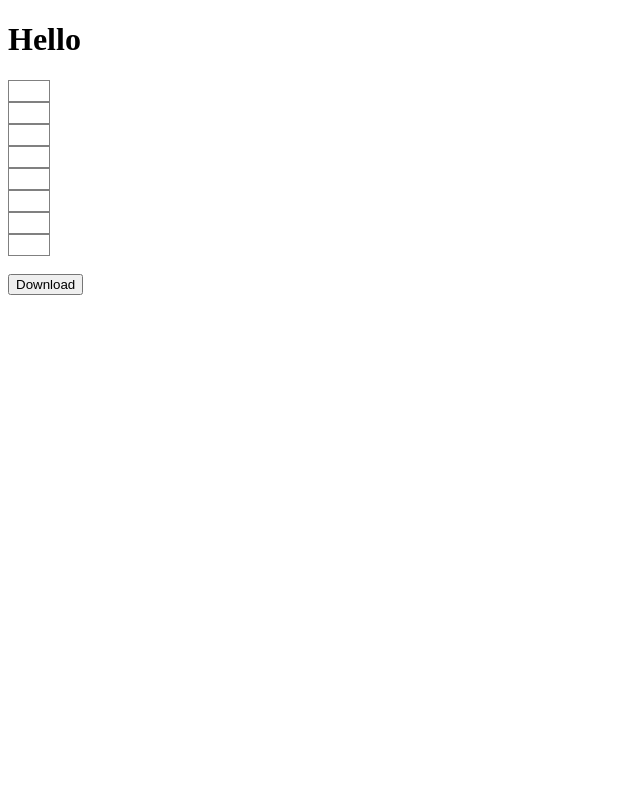
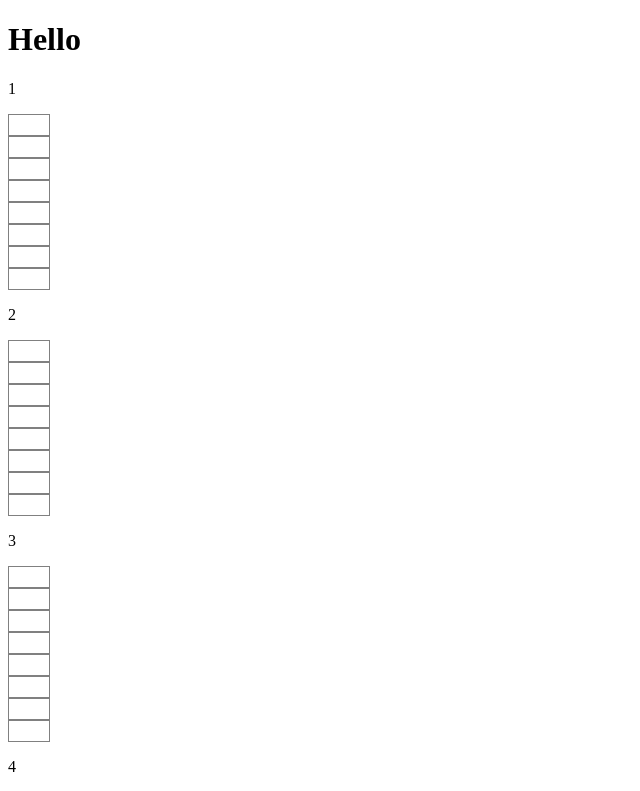
Before and after one commit to VulcanWM/midi-writer, a Next.js app: page / in a window 1280 px wide. Shown: the top 791 px of the page, without its empty margins (0-640 px from the left). Built offline with nearby package versions, Linux system fonts and the light colour scheme.

Commit message:
added 8 bars

```diff
--- a/pages/index.js
+++ b/pages/index.js
@@ -56,9 +56,18 @@ export default function Home() {
       <main>
         <h1>Hello</h1>
         <p>{activeNotes}</p>
-        {allNotes.map((note, index) => (
-          <div key={index} className={styles.notebutton + (activeNotes.includes(note) ? ` ${styles[note.split("")[0]]}` : "")} onClick={() => clickNote(note)}/>
-        ))}
+        <div className={styles.grid}>
+          {[1, 2, 3, 4, 5, 6, 7, 8].map((bar, index) => (
+            <>
+              <p>{bar}</p>
+              <div className={styles.column}>
+                {allNotes.map((note, index) => (
+                  <div key={index} className={styles.notebutton + (activeNotes.includes(note) ? ` ${styles[note.split("")[0]]}` : "")} onClick={() => clickNote(note)}/>
+                ))}
+              </div>
+            </>
+          ))}
+        </div>
         <br/><button onClick={download}>Download</button>
       </main>
     </>
```
